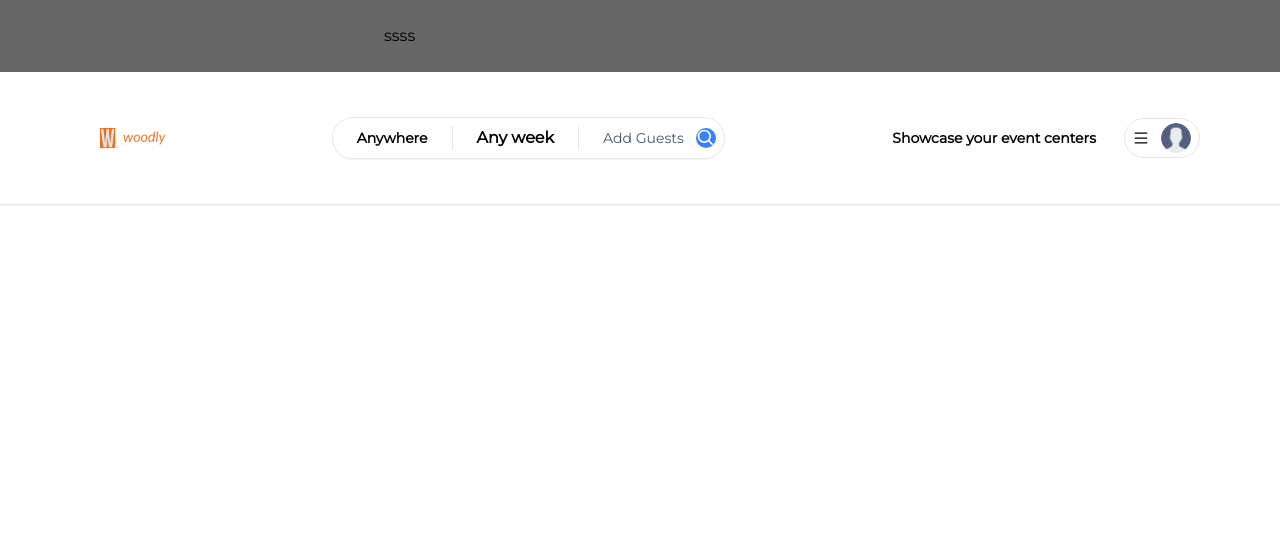
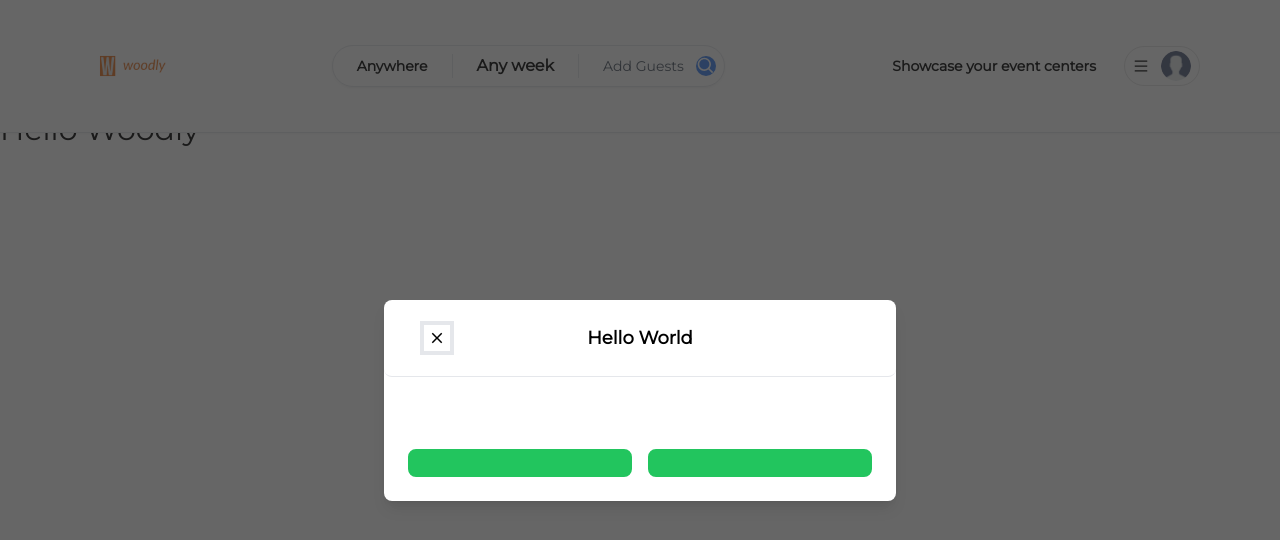
Before and after one commit to Oluwaseyi3/woodly, a Next.js app: page / in a window 1280 px wide. Shown: the top 540 px of the page. Built offline with nearby package versions, Linux system fonts and the light colour scheme.

Commit message:
created Button Component

```diff
--- /dev/null
+++ b/app/components/Button.tsx
@@ -0,0 +1,48 @@
+import React from 'react'
+import { IconType } from 'react-icons/lib';
+
+interface ButtonProps{
+    label: string;
+    onClick: (e: React.MouseEvent<HTMLButtonElement>) => void;
+    disabled? : boolean;
+    outline?: boolean;
+    small?: boolean;
+    icon?: IconType
+}
+
+
+const Button: React.FC<ButtonProps> = ({
+  label,
+  onClick,
+  disabled,
+  outline,
+  small,
+  icon : Icon
+}) => {
+  return (
+    <button
+     onClick={onClick}
+     disabled={disabled}
+    className={`relative disabled:opacity-70 disabled:cursor-not-allowed rounded-lg hover:opacity-80
+      w-full ${outline ? "bg-white" : "bg-green-500" }
+       ${outline ? "border-black" : "border-green-500" }
+       ${outline ? "text-black" : "text-white" }
+       ${small ? "py-1 " : "py-3" }
+       ${small ? "text-sm " : "text-md " }
+       ${small ? "font-light" : "font-semibold " }
+       ${small ? "border-[1px]" : "border-2" }
+    `}
+    >
+     {
+        Icon && (
+            <Icon
+             size={24}
+             className='absolute left-4 top-3'
+            />
+        )
+     }
+    {label}</button>
+  )
+}
+
+export default Button
--- a/app/components/modals/Modal.tsx
+++ b/app/components/modals/Modal.tsx
@@ -1,6 +1,7 @@
 "use client"
 import {useState, useEffect, useCallback} from "react"
-
+import  {IoMdClose} from "react-icons/io"
+import Button from "../Button";
 interface ModalProps{
     isOpen?: boolean;
     onClose: () => void;
@@ -63,9 +64,68 @@
 
     return (
 
-        <div className="flex justify-center items-center overflow-x-hidden overflow-y-auto inset-0 z-50 outline-none focus:outline-none bg-neutral-800/70">
+        <div className=" justify-center items-center flex overflow-x-hidden fixed overflow-y-auto inset-0 z-50 outline-none focus:outline-none bg-neutral-800/70">
            <div  className="relative w-full md:w-4/6 lg:w-3/6 xl:w-2/5 my-6 mx-auto h-full lg:h-auto md:h-auto ">
-ssss
+              {/* content */}
+              <div className={
+                `translate duration-300 h-full
+                ${showModal ? "translate-y-0" : "translate-y-full"}
+                ${showModal ? "opacity-100" : "opacity-0"}`
+              }>
+                  <div className="
+                   translate h-full lg:h-auto md:h-auto border-0 rounded-lg shadow-lg relative flex flex-col w-full bg-white outline-none focus:outline-none
+                  ">
+                      {/* HEADER */}
+                      <div className="
+                       flex
+                       items-center
+                       p-6
+                       rounded-lg
+                       justify-center
+                       relative
+                       border-b-[1px]
+                      ">
+                        <button
+                        onClick={handleClose}
+                        className="
+                         p-1
+                         border-4
+                         hover:opacity-70
+                         transition
+                         absolute
+                         left-9
+                        "
+                        >
+                          <IoMdClose size={18}/>
+                        </button>
+                        <div className= "text-lg font-semibold">
+                           {title}
+                        </div>
+                      </div>
+                      <div>
+                        {/* BODY */}
+                         <div className="relative p-6 flex-auto">
+                            {body}
+                         </div>
+                         {/* FOOTER */}
+                         <div className="flex flex-col gap-2 p-6">
+                            <div className="flex flex-row items-center gap-4 w-full">
+                              <Button
+                               disabled={disabled}
+                               label={secondaryLabel}
+                               onClick={handleSecondaryAction}
+                              />
+
+                              <Button
+                               disabled={disabled}
+                               label={actionLabel}
+                               onClick={handleSubmit}
+                              />
+                            </div>
+                         </div>
+                      </div>
+                  </div>
+              </div>
            </div>
         </div>
 
--- a/app/layout.tsx
+++ b/app/layout.tsx
@@ -25,10 +25,14 @@
     <html lang="en">
       <body className={font.className}>
         <ClientOnly>
-         <Modal isOpen/>
+         <Modal title='Hello World' isOpen/>
         <Navbar/>
         </ClientOnly>
-        {children}</body>
+        <div className="pb-20 pt-28">
+
+        {children}
+        </div>
+        </body>
     </html>
   )
 }
```
